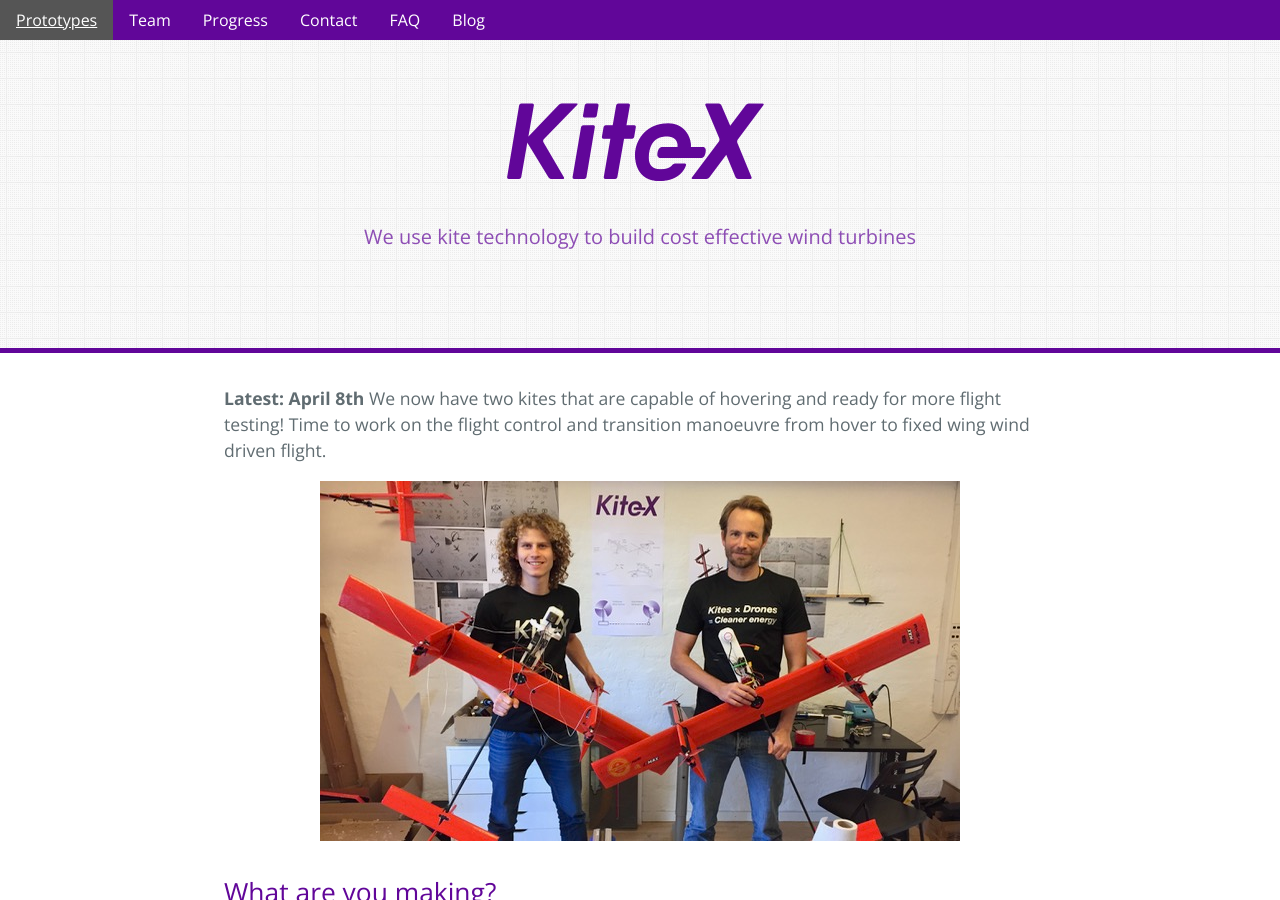
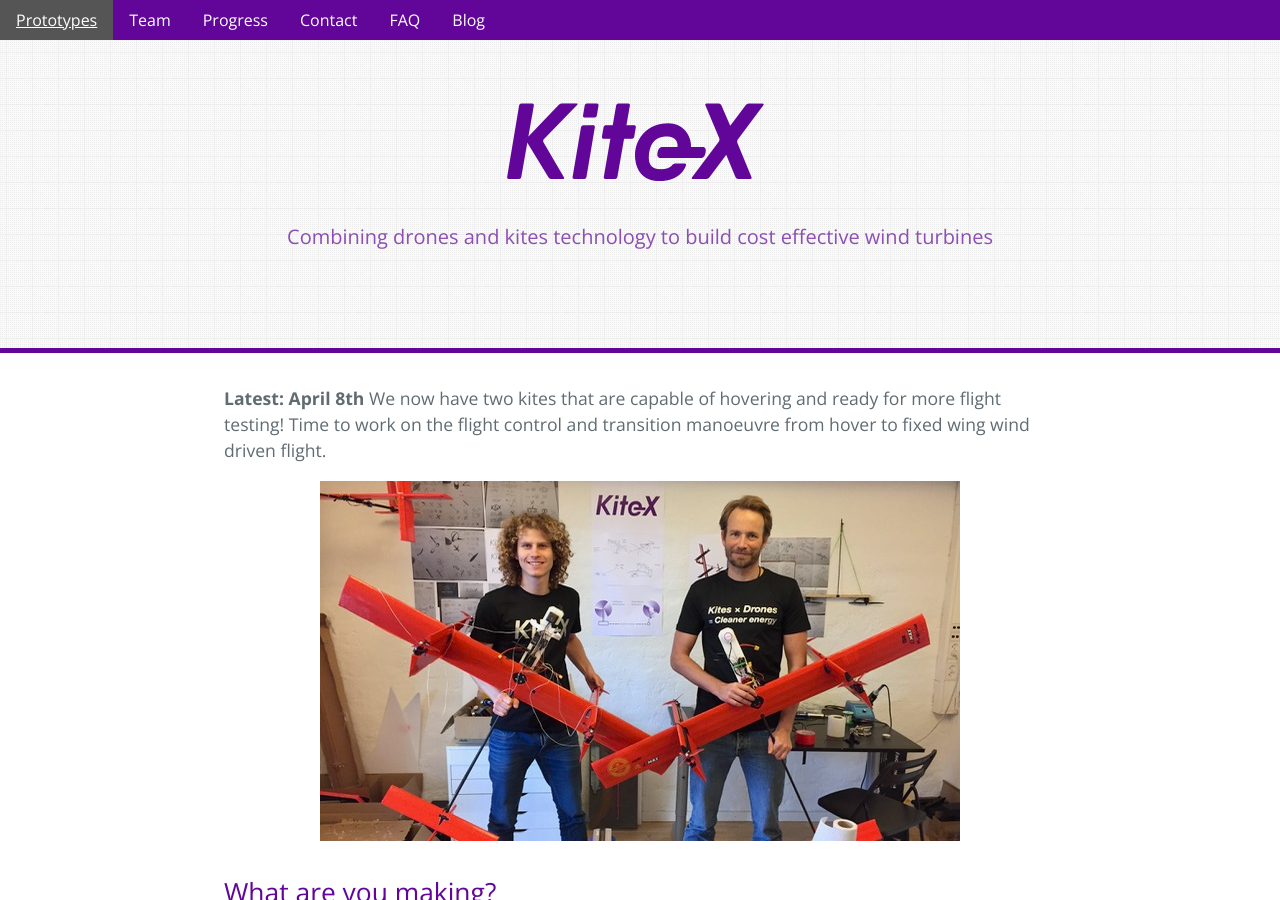
Before and after one commit to kitextech/kitextech.github.io, a Jekyll site: the page built from index.md, in a window 1280 px wide and 900 px high. Built offline with Jekyll 4.4.1, drawn with Linux system fonts in a browser that asks for light colours.

Commit message:
new tagline

```diff
--- a/_config.yml
+++ b/_config.yml
@@ -1,6 +1,6 @@
 # Setup
 title:        KiteX
-tagline:      We use kite technology to build cost effective wind turbines
+tagline:      Combining drones and kites technology to build cost effective wind turbines
 
 #Others
 markdown: kramdown
```
